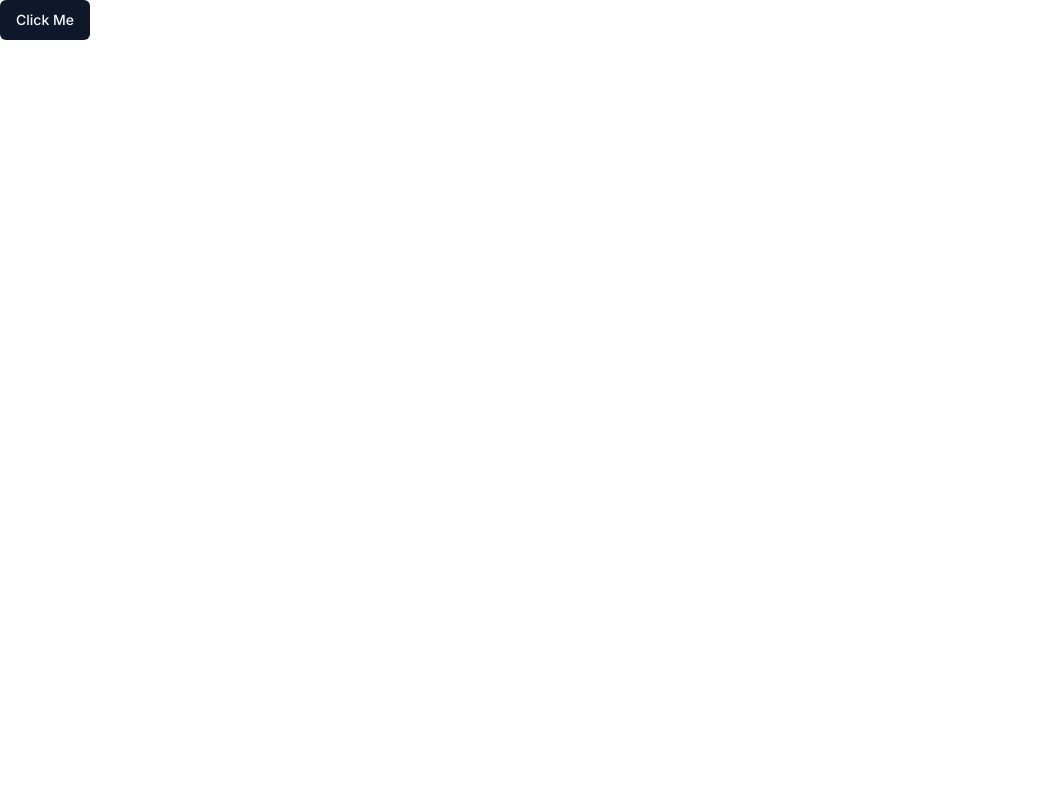
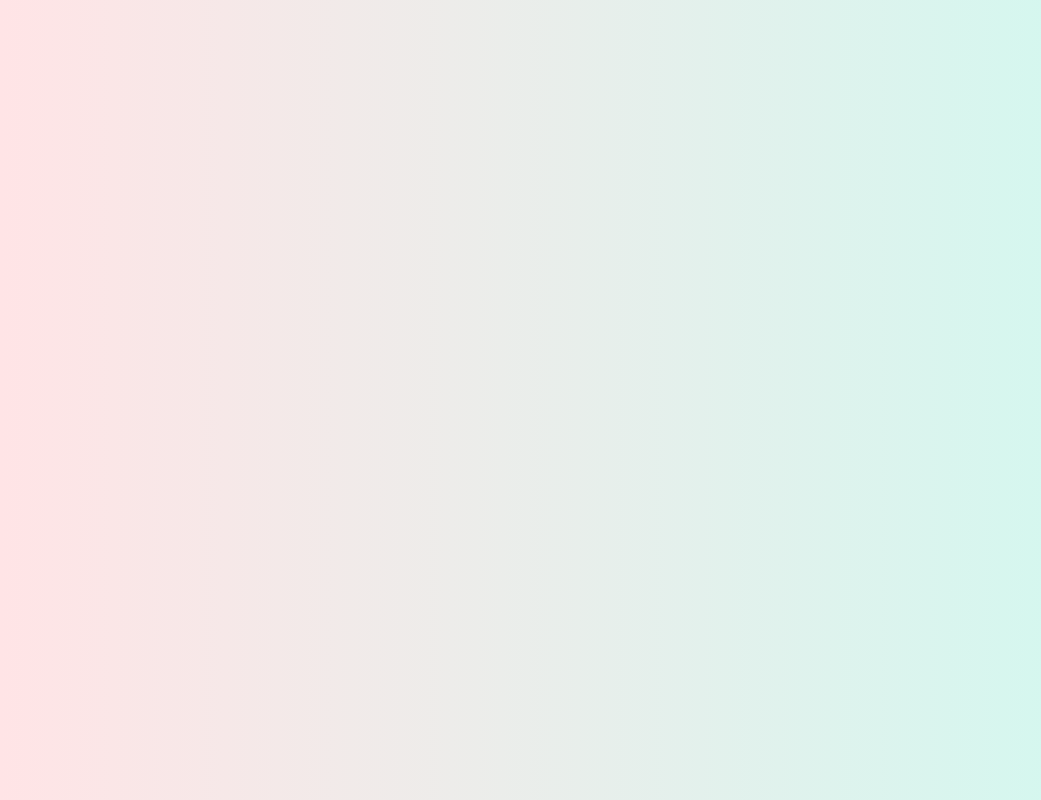
Before and after one commit to fran1014/chatpdf-yt, a Next.js app: page / in a window 1280 px wide. Shown: the whole page, without its empty margins (0-1041 px from the left). Built offline with nearby package versions, Linux system fonts and the light colour scheme.

Commit message:
edit appearance display on page layout

```diff
--- a/src/app/page.tsx
+++ b/src/app/page.tsx
@@ -1,6 +1,12 @@
 import { Button } from '@/components/ui/button';
 import Image from 'next/image';
 
-export default function Home() {
-  return <Button>Click Me </Button>;
+export default async function Home() {
+  return (
+    <div className="w-screen min-h-screen bg-gradient-to-r from-rose-100 to-teal-100">
+      <div className="absolute top-1/2 left-1/2 -translate-x-1/2 -translate-y-1/2">
+        <div className="flex flex-col"></div>
+      </div>
+    </div>
+  );
 }
```
